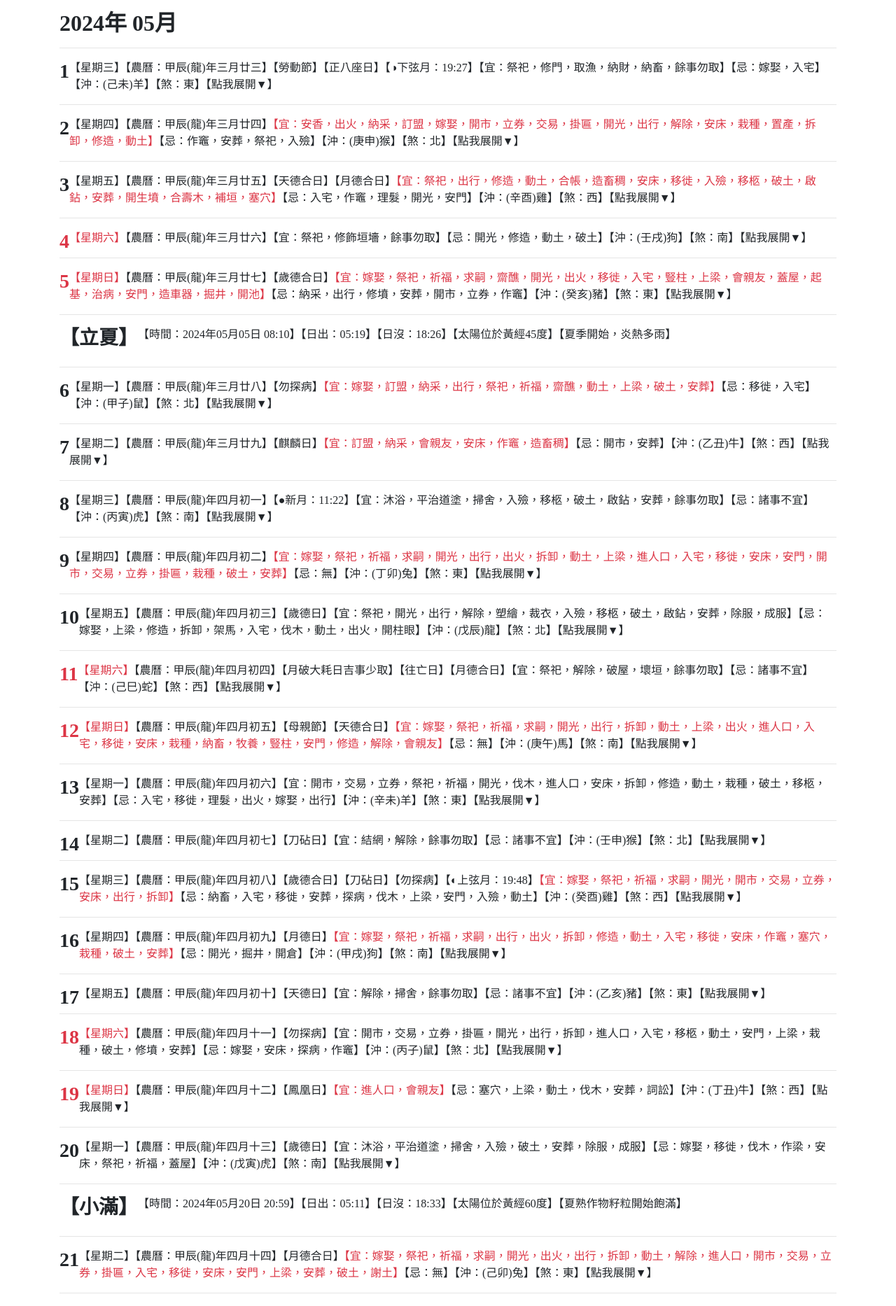
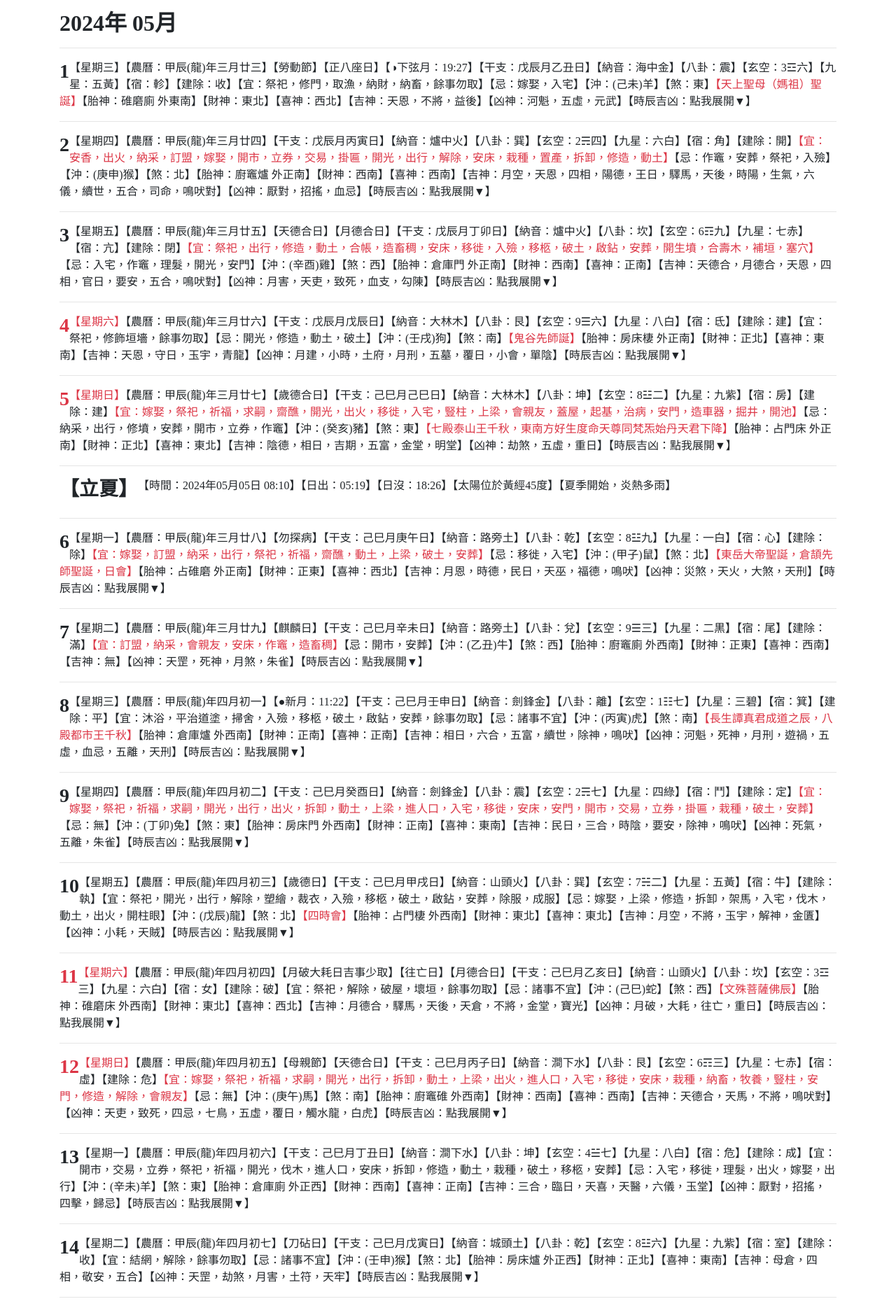
Before and after one commit to simonleetdn/lunar, a PHP site: page /lunardate.php in a window 1280 px wide. Shown: the part 56-1922 px from the top of the page at 70% size. Run offline with PHP 8.4, Linux system fonts and the light colour scheme.

Commit message:
加入八卦，移除多餘內容，初版正式完成

```diff
--- a/lunardate.php
+++ b/lunardate.php
@@ -401,6 +401,120 @@ if (array_key_exists($sy."-".$sm."-".$sd, $moonPhases)) {
     echo "【".$phase."：".$time."】";
 }
 
+$ttl = $tao->getFestivals();
+
+echo "【干支：".$monthGanZhi."月".$dayGanZhi."日】";
+
+echo "【納音：".$lunar->getDayNaYin()."】";
+
+
+
+//伏羲八卦，夏至和冬至開始順序相反
+// 定義八卦順序
+$bagua_summer = ['坤', '艮', '坎', '巽', '震', '離', '兌', '乾'];
+$bagua_winter = ['乾', '兌', '離', '震', '巽', '坎', '艮', '坤'];
+
+// 取得夏至和冬至的日期
+$summerCome = $lunar->getJieQiTable()['夏至']->toYmd();
+$winterCome = $lunar->getJieQiTable()['冬至']->toYmd();
+
+// 取得目標日期
+$target_date = new DateTime($solar);
+
+// 判斷目標日期是否在今年夏至之前
+$start_date_summer = new DateTime($summerCome);
+$start_date_winter = new DateTime($winterCome);
+
+echo "【八卦：";
+// 如果目標日期在今年夏至之前，使用去年的冬至開始計算
+if ($target_date < $start_date_summer) {
+    // 包括目標日期在內
+    $interval_winter = $start_date_winter->diff($target_date)->days;
+    $bagua_winter_index = $interval_winter % count($bagua_winter);
+    $winter_bagua = $bagua_winter[$bagua_winter_index];
+    echo $winter_bagua;
+} else {
+    // 包括目標日期在內
+    $interval_summer = $start_date_summer->diff($target_date)->days;
+    $bagua_summer_index = $interval_summer % count($bagua_summer);
+    $summer_bagua = $bagua_summer[$bagua_summer_index];
+    echo $summer_bagua;
+}
+echo "】";
+
+//
+//玄空五行八卦六十四掛
+$trigrams = [
+    "甲子" => "1☷一",
+    "乙丑" => "3☲六",
+    "丙寅" => "2☴四",
+    "丁卯" => "6☶九",
+    "戊辰" => "9☰六",
+    "己巳" => "8☳二",
+    "庚午" => "8☳九",
+    "辛未" => "9☰三",
+    "壬申" => "1☷七",
+    "癸酉" => "2☴七",
+    "甲戌" => "7☵二",
+    "乙亥" => "3☲三",
+    "丙子" => "6☶三",
+    "丁丑" => "4☱七",
+    "戊寅" => "8☳六",
+    "己卯" => "7☵八",
+    "庚辰" => "1☷九",
+    "辛巳" => "3☲七",
+    "壬午" => "2☴一",
+    "癸未" => "4☱八",
+    "甲申" => "3☲九",
+    "乙酉" => "9☰四",
+    "丙戌" => "6☶一",
+    "丁亥" => "8☳八",
+    "戊子" => "7☵四",
+    "己丑" => "9☰二",
+    "庚寅" => "3☲一",
+    "辛卯" => "2☴三",
+    "壬辰" => "6☶四",
+    "癸巳" => "4☱六",
+    "甲午" => "9☰一",
+    "乙未" => "7☵六",
+    "丙申" => "8☳四",
+    "丁酉" => "4☱九",
+    "戊戌" => "1☷六",
+    "己亥" => "2☴二",
+    "庚子" => "2☴九",
+    "辛丑" => "1☷三",
+    "壬寅" => "9☰七",
+    "癸卯" => "8☳七",
+    "甲辰" => "3☲二",
+    "乙巳" => "7☵三",
+    "丙午" => "4☱三",
+    "丁未" => "6☶七",
+    "戊申" => "2☴六",
+    "己酉" => "3☲八",
+    "庚戌" => "9☰九",
+    "辛亥" => "7☵七",
+    "壬子" => "8☳一",
+    "癸丑" => "6☶八",
+    "甲寅" => "7☵九",
+    "乙卯" => "1☷四",
+    "丙辰" => "4☱一",
+    "丁巳" => "2☴八",
+    "戊午" => "3☲四",
+    "己未" => "1☷二",
+    "庚申" => "7☵一",
+    "辛酉" => "8☳三",
+    "壬戌" => "4☱四",
+    "癸亥" => "6☶六"
+];
+echo "【玄空：".$trigrams[$dayGanZhi]."】";
+
+
+echo "【九星：".$lunar->getDayNineStar()->getNumber().$lunar->getDayNineStar()->getColor()."】";
+
+echo "【宿：".$lunar->getXiu()."】";
+echo "【建除：".$lunar->getZhiXing()."】";
+
+//每日宜忌
 $yiList = $lunar->getDayYi();
 $jiList = $lunar->getDayJi();
 
@@ -412,85 +526,57 @@ echo "<span class='$textColor'>【宜：" . implode("，", $yiList) . "】</span
 echo "【忌：" . implode("，", $jiList) . "】";
 echo "【沖：".$lunar->getDayChongDesc()."】【煞：".$lunar->getDaySha()."】";
 
+
+if (!empty($ttl)) {
+    echo '<span class="text-danger">【' . implode("，", $ttl) . '】</span>';
+}
+
+		echo "【胎神：".$lunar->getDayPositionTai()."】";
+		echo "【財神：".$lunar->getDayPositionCaiDesc()."】";
+		//echo "【吉神：";
+		echo "【喜神：".$lunar->getPositionXiDesc()."】";
+		//echo "陽貴神".$lunar->getPositionYangGuiDesc()."，";
+		//echo "陰貴神".$lunar->getPositionYinGuiDesc()."，";
+		//echo "福神".$lunar->getPositionFuDesc()."，";
+
+
+		//echo "【太歲：".$lunar->getDayPositionTaiSuiDesc()."】";
+
+		//$jsyq = $lunar->getDayJiShen();
+if (!empty($jsyq)) {
+    echo "【吉神：" . implode("，", $jsyq) . "】";
+}
+
+//		$xsyq = $lunar->getDayXiongSha();
+if (!empty($xsyq)) {
+    echo "【凶神：" . implode("，", $xsyq) . "】";
+}
+
+//		echo "【日祿：".$lunar->getDayLu()."】";
+
+//		echo "【六曜：".$lunar->getLiuYao()."】";
+
+//		echo "【物候：".$lunar->getWuHou()."】";
+
+//		echo "【七曜：".$lunar->getZheng()."】";
+	//	echo "【二十八動物：".$lunar->getAnimal()."】";
+	//	echo "【二十八星宿吉凶：".$lunar->getXiuLuck()."】";
+	//	echo "【二十八宿歌诀：".$lunar->getXiuSong()."】";
+	//	echo "【四宮：".$lunar->getGong()."】";
+	//	echo "【神獸：".$lunar->getShou()."】";
+//		echo "【".$lunar->getDayTianShenType().$lunar->getDayTianShenLuck()."日";
+//		echo "天神：".$lunar->getDayTianShen()."】";
+	//	echo "【空亡：".$lunar->getEightChar()->getDayXunKong()."】";
+
+	//	echo "【彭祖百忌：".$lunar->getPengZuGan()."\n".$lunar->getPengZuZhi()."】";
+
+
 ////// 詳細strat
 		if ($sy.$sm.$sd === $td) {
 		echo "<span class='extend' id='detail{$day}'>";
         }else{
 		echo "<span class='extend d-none' id='detail{$day}'>";
 		}
-								//echo "【佛曆：".$foto."】";
-
-//$ftl = $foto->getOtherFestivals();;
-//if ($ftl){
-//    $ftlc = count($ftl);
-//    echo "【";
-//    foreach ($ftl as $key => $f) {
-//        echo $f;
-//        if ($key != $ftlc - 1) {
-//            echo "\n";
-//        }
-//    }
-//    echo "】";
-//}
-
-						//echo "【道曆：".$tao."】";
-
-$ttl = $tao->getFestivals();
-
-if (!empty($ttl)) {
-    echo '<span class="text-danger">【' . implode("，", $ttl) . '】</span>';
-}
-
-		echo "【吉神：";
-		echo "喜神".$lunar->getPositionXiDesc()."，";
-		echo "陽貴神".$lunar->getPositionYangGuiDesc()."，";
-		echo "陰貴神".$lunar->getPositionYinGuiDesc()."，";
-		echo "福神".$lunar->getPositionFuDesc()."，";
-		echo "財神".$lunar->getDayPositionCaiDesc();
-		echo "】";
-
-		echo "【胎神：".$lunar->getDayPositionTai()."】";
-
-		echo "【太歲：".$lunar->getDayPositionTaiSuiDesc()."】";
-
-		//$jsyq = $lunar->getDayJiShen();
-if (!empty($jsyq)) {
-    echo "【吉神宜趨：" . implode("，", $jsyq) . "】";
-}
-
-//		$xsyq = $lunar->getDayXiongSha();
-if (!empty($xsyq)) {
-    echo "【凶神宜忌：" . implode("，", $xsyq) . "】";
-}
-
-		echo "【日祿：".$lunar->getDayLu()."】";
-
-		echo "【六曜：".$lunar->getLiuYao()."】";
-
-		echo "【物候：".$lunar->getWuHou()."】";
-
-echo "【干支：".$monthGanZhi."月".$dayGanZhi."日】";
-
-		echo "【納音：".$lunar->getDayNaYin()."】";
-
-		echo "【九星：".$lunar->getDayNineStar()->getNumber().$lunar->getDayNineStar()->getColor()."】";
-
-		echo "【宿：".$lunar->getXiu()."】";
-		echo "【七曜：".$lunar->getZheng()."】";
-	//	echo "【二十八動物：".$lunar->getAnimal()."】";
-	//	echo "【二十八星宿吉凶：".$lunar->getXiuLuck()."】";
-	//	echo "【二十八宿歌诀：".$lunar->getXiuSong()."】";
-
-		echo "【建除：".$lunar->getZhiXing()."】";
-
-		echo "【四宮：".$lunar->getGong()."】";
-		echo "【神獸：".$lunar->getShou()."】";
-		echo "【".$lunar->getDayTianShenType().$lunar->getDayTianShenLuck()."日";
-		echo "天神：".$lunar->getDayTianShen()."】";
-	//	echo "【空亡：".$lunar->getEightChar()->getDayXunKong()."】";
-
-	//	echo "【彭祖百忌：".$lunar->getPengZuGan()."\n".$lunar->getPengZuZhi()."】";
-
 		// 对应的时辰列表及其时间范围
 $timePeriodList = [
     '子' => [23, 1],
@@ -531,10 +617,10 @@ echo "】";
 		echo "</span>";
 
 		if ($sy.$sm.$sd === $td) {
-		echo "<span class='click coll d-none' id='open{$day}'>【點我展開▼】</span>";
+		echo "<span class='click coll d-none' id='open{$day}'>【時辰吉凶：點我展開▼】</span>";
 		echo "<span class='click extend' id='close{$day}'><br/>【點我收合▲】</span>";
         }else{
-		echo "<span class='click coll' id='open{$day}'>【點我展開▼】</span>";
+		echo "<span class='click coll' id='open{$day}'>【時辰吉凶：點我展開▼】</span>";
 		echo "<span class='click extend d-none' id='close{$day}'><br/>【點我收合▲】</span>";
 		}
 
```
